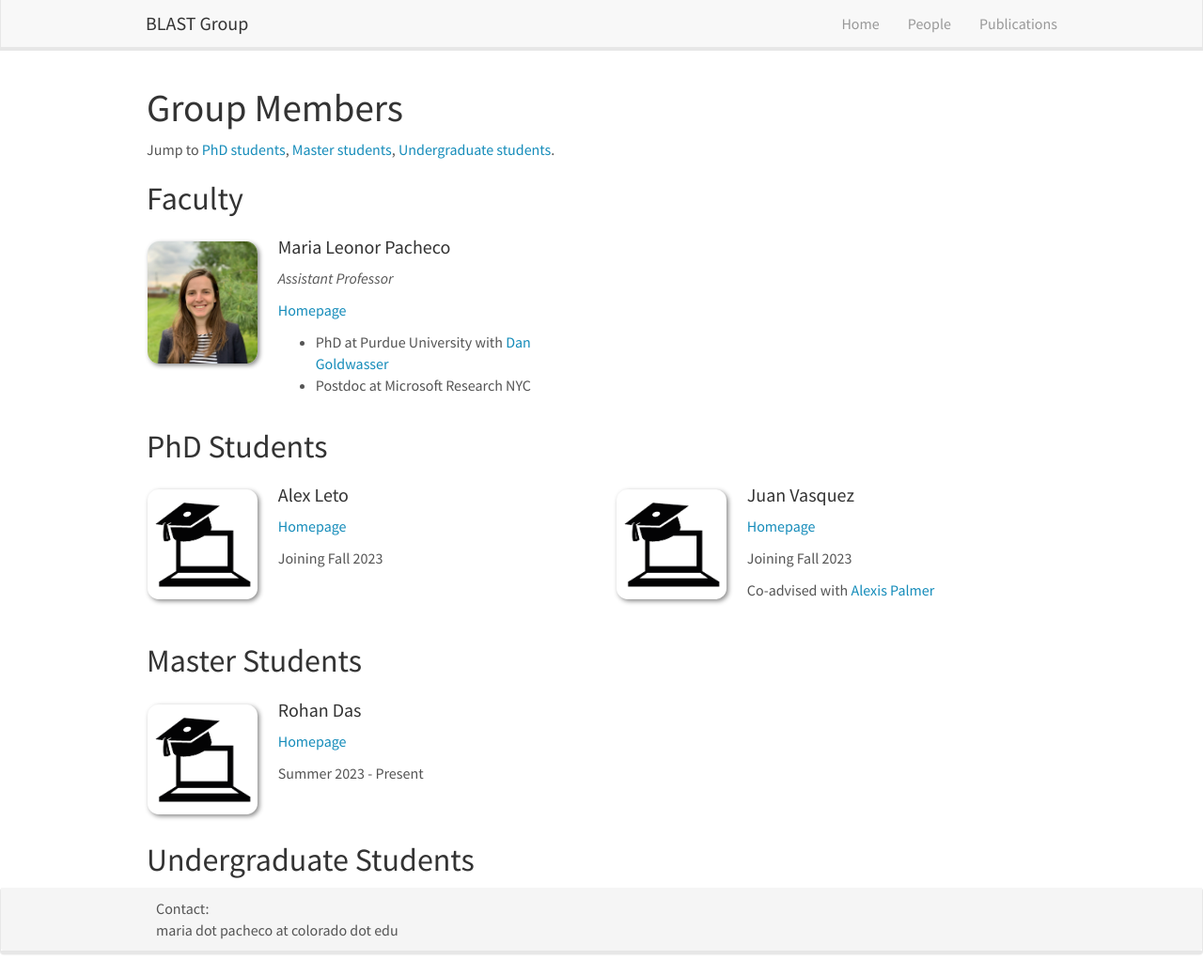
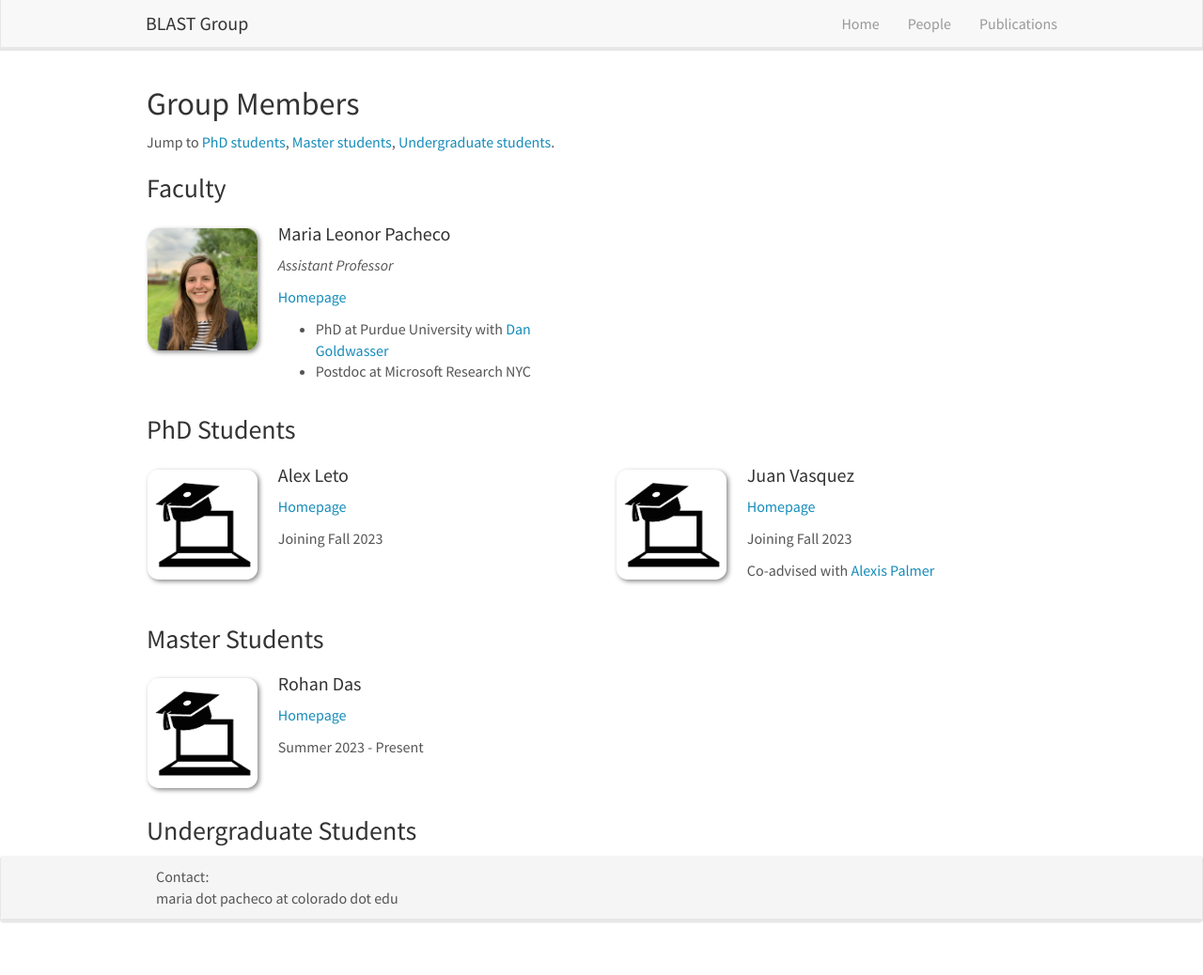
Before and after one commit to blast-cu/blast-cu.github.io, a Jekyll site: the page built from _pages/team.md, in a window 1280 px wide and 1038 px high. Shown: the whole window at 94% size. Built offline with Jekyll 4.4.1, drawn with Linux system fonts in a browser that asks for light colours; nearby versions of some CDN libraries.

```diff
--- a/_pages/team.md
+++ b/_pages/team.md
@@ -6,12 +6,12 @@ sitemap: false
 permalink: /team/
 ---
 
-# Group Members
+## Group Members
 
 
 Jump to [PhD students](#phd), [Master students](#masters), [Undergraduate students](#undergrad).
 
-## Faculty
+### Faculty
 {% assign number_printed = 0 %}
 {% for member in site.data.faculty %}
 
@@ -77,7 +77,7 @@ Jump to [PhD students](#phd), [Master students](#masters), [Undergraduate studen
 
 
 
-## PhD Students
+### PhD Students
 
 {% assign number_printed = 0 %}
 {% for member in site.data.phd %}
@@ -113,7 +113,7 @@ Jump to [PhD students](#phd), [Master students](#masters), [Undergraduate studen
 {% endif %}
 
 
-## Master Students
+### Master Students
 
 {% assign number_printed = 0 %}
 {% for member in site.data.master %}
@@ -147,7 +147,7 @@ Jump to [PhD students](#phd), [Master students](#masters), [Undergraduate studen
 </div>
 {% endif %}
 
-## Undergraduate Students
+### Undergraduate Students
 
 {% assign number_printed = 0 %}
 {% for member in site.data.undergrad %}
```
